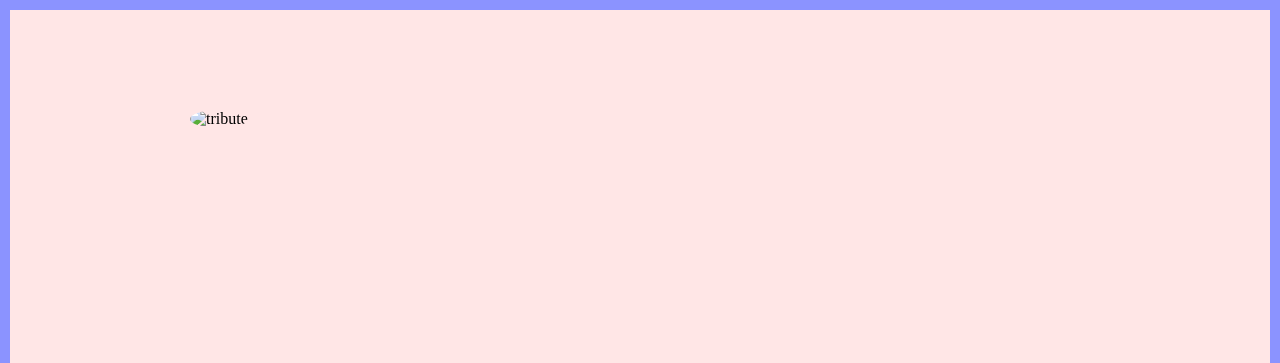
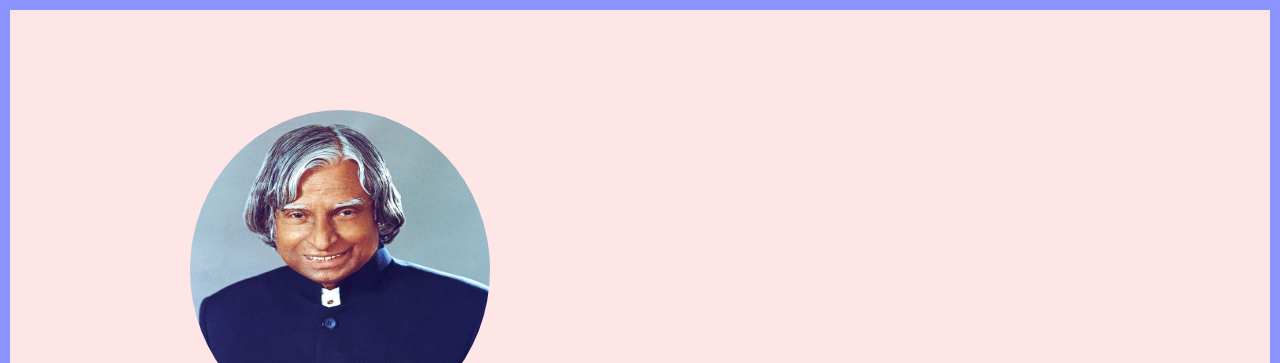
Before and after one commit to legendcyber28/Tribute_page, a plain HTML site: page index.html in a window 1280 px wide. Shown: the top 363 px of the page. Drawn offline with Linux system fonts and the light colour scheme.

Commit message:
Update index.html

```diff
--- a/index.html
+++ b/index.html
@@ -11,7 +11,7 @@
         <div class="content">
         <section class="top_section">
         <div class="image_container">
-            <img src="./image/A._P._J._Abdul_Kalam.jpg" alt="tribute">
+            <img src="./A._P._J._Abdul_Kalam.jpg" alt="tribute">
         </div>
         <div>
             <h1>A.P.J Abdul kalam</h1>
```
